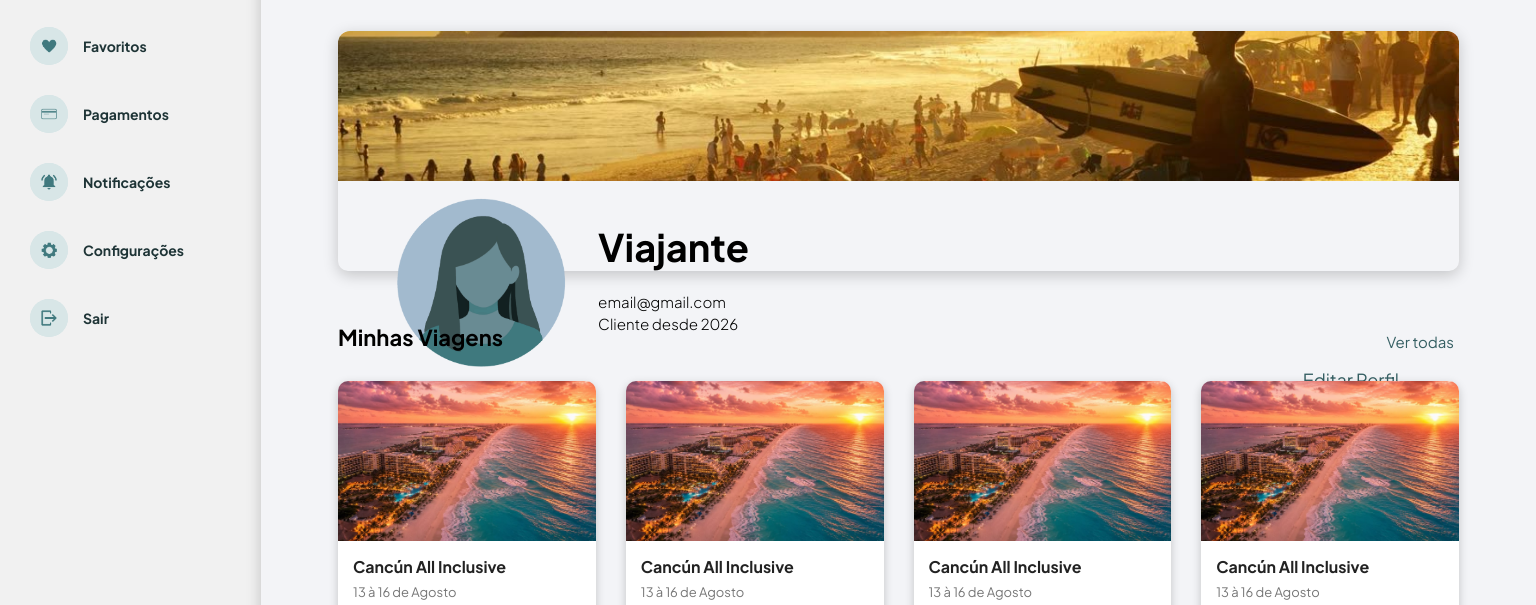
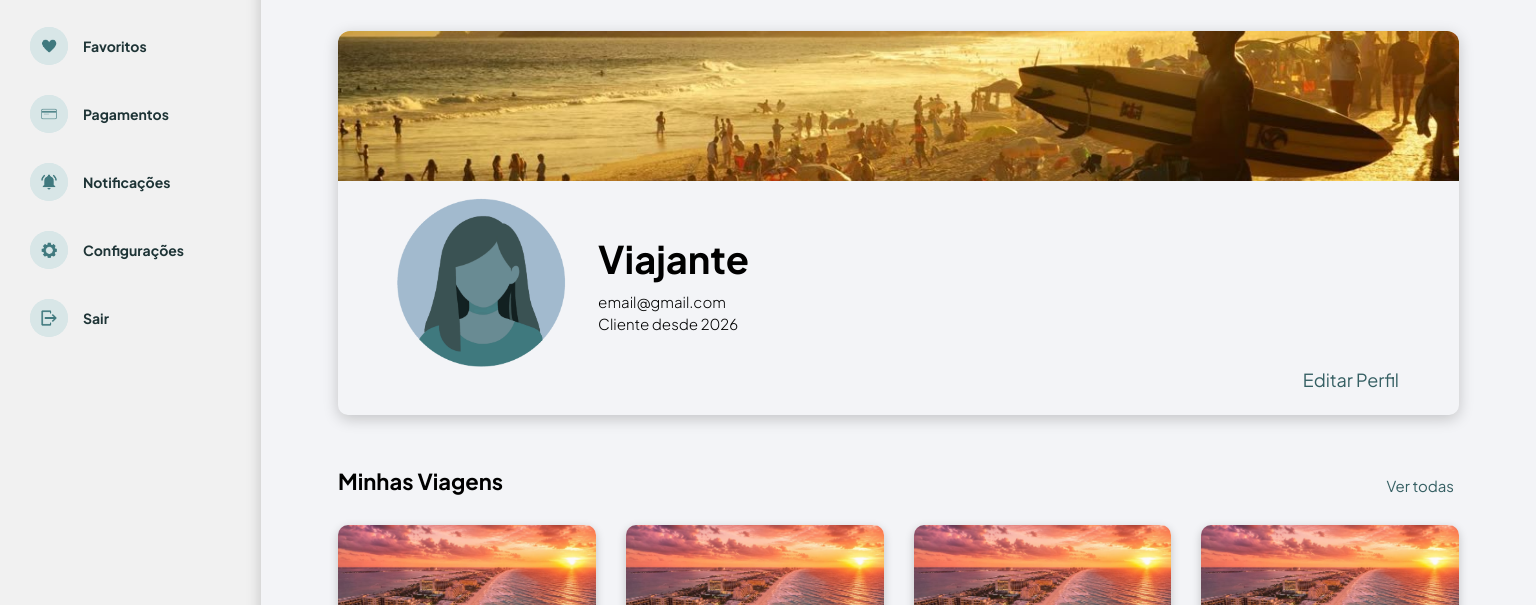
Before and after one commit to julliavsantos/BoaTour---Turismo, a plain HTML site: page PERFIL/index.html in a window 1536 px wide. Shown: the part 179-784 px from the top of the page. Drawn offline with Linux system fonts and the light colour scheme.

Commit message:
Alterar CSS PERFIL

```diff
--- a/PERFIL/style.css
+++ b/PERFIL/style.css
@@ -103,7 +103,7 @@ body {
 }
 .quadro{
     width: 100%;
-    height: 30vh;
+    height: 48vh;
     margin-left: auto;
     margin-right: auto;
     align-items: center;
@@ -144,7 +144,7 @@ body {
 .quadro-text h1{
     width: auto;
     height: 8vh;
-    align-items: flex-start;
+    align-items: center;
     font-family: 'Plus Jakarta Sans', sans-serif;
     font-size: 38px;
     font-weight: 700;
@@ -177,7 +177,7 @@ body {
         transform 0.25s ease,
         color 0.25s ease;
 }
-.quadro-bottom a:hover {
+.quadro-bottom p:hover {
     transform: scale(1.08);
 }
 .viagens-text{
@@ -379,372 +379,223 @@ body {
 .fechar-notificacoes:hover {
     color: #1e3436;
 }
-/* =========================================
-   MODAL EDITAR PERFIL
-========================================= */
-
 .modal-editar-perfil {
     position: fixed;
     inset: 0;
-
     display: flex;
     align-items: center;
     justify-content: center;
-
     background: rgba(0, 0, 0, 0.5);
-
     opacity: 0;
     visibility: hidden;
-
     z-index: 99999;
-
     transition:
         opacity 0.3s ease,
         visibility 0.3s ease;
 }
-
 .modal-editar-perfil.ativo {
     opacity: 1;
     visibility: visible;
 }
-
-
-/* CAIXA */
-
 .editar-perfil {
     width: 680px;
     max-width: 90%;
     max-height: 90vh;
-
     padding: 35px 40px;
-
     box-sizing: border-box;
-
     background: #d8e6e7;
     border-radius: 18px;
-
     position: relative;
-
     overflow-y: auto;
-
     opacity: 0;
     transform: translateY(20px);
-
     transition:
         opacity 0.3s ease,
         transform 0.3s ease;
 }
-
 .modal-editar-perfil.ativo .editar-perfil {
     opacity: 1;
     transform: translateY(0);
 }
-
-
-/* TÍTULO */
-
 .editar-perfil h2 {
     margin: 0;
-
     font-family: 'Plus Jakarta Sans', sans-serif;
     font-size: 26px;
     font-weight: 700;
-
     color: #1e3436;
 }
-
 .subtitulo-editar {
     margin: 6px 0 25px;
-
     font-family: 'Plus Jakarta Sans', sans-serif;
     font-size: 13px;
-
     color: #607274;
 }
-
-
-/* BOTÃO X */
-
 .fechar-editar {
     position: absolute;
-
     top: 12px;
     right: 18px;
-
     border: none;
     background: none;
-
     color: #535353;
-
     font-size: 32px;
     font-weight: 300;
-
     line-height: 1;
-
     cursor: pointer;
 }
-
 .fechar-editar:hover {
     color: #1e3436;
 }
-
-
-/* =========================================
-   BANNER
-========================================= */
-
 .banner-perfil-editar {
     margin-bottom: 25px;
 }
-
 .banner-perfil-editar > p {
     margin: 0 0 10px;
-
     font-family: 'Plus Jakarta Sans', sans-serif;
     font-size: 12px;
     font-weight: 600;
-
     color: #1e3436;
 }
-
 .banners-opcoes {
     display: grid;
-
     grid-template-columns: repeat(4, 1fr);
-
     gap: 10px;
 }
-
 .banner-opcao {
     height: 75px;
-
     padding: 0;
-
     border: 2px solid transparent;
     border-radius: 9px;
-
     background: transparent;
-
     overflow: hidden;
-
     cursor: pointer;
-
     transition:
         border-color 0.2s ease,
         transform 0.2s ease;
 }
-
 .banner-opcao img {
     width: 100%;
     height: 100%;
-
     object-fit: cover;
-
     display: block;
 }
-
 .banner-opcao:hover {
     transform: translateY(-2px);
 }
-
 .banner-opcao.ativo {
     border-color: #518d93;
 }
-
-
-/* =========================================
-   FOTO
-========================================= */
-
 .foto-perfil-editar {
     display: flex;
     align-items: center;
-
     gap: 20px;
-
     margin-bottom: 28px;
     padding-bottom: 25px;
-
     border-bottom: 1px solid rgba(30, 52, 54, 0.15);
 }
-
 .foto-editar {
     width: 80px;
     height: 80px;
-
     border-radius: 50%;
-
     background: white;
-
     display: flex;
     align-items: center;
     justify-content: center;
-
     overflow: hidden;
-
     flex-shrink: 0;
 }
-
 .foto-editar img {
     width: 105px;
     height: 105px;
-
     object-fit: contain;
 }
-
 .foto-perfil-editar strong {
     display: block;
-
     margin-bottom: 8px;
-
     font-family: 'Plus Jakarta Sans', sans-serif;
-
     font-size: 12px;
-
     color: #1e3436;
 }
-
 .btn-foto {
     padding: 10px 16px;
-
     border: 1px solid #518d93;
-
     border-radius: 7px;
-
     background: transparent;
-
     color: #355f63;
-
     font-family: 'Plus Jakarta Sans', sans-serif;
-
     font-size: 12px;
-
     font-weight: 600;
-
     cursor: pointer;
-
     transition: 0.2s;
 }
-
 .btn-foto:hover {
     background: #518d93;
     color: white;
 }
-
-
-/* =========================================
-   CAMPOS
-========================================= */
-
 .campos-perfil {
     display: grid;
-
     grid-template-columns: 1fr 1fr;
-
     gap: 18px 20px;
 }
-
 .campo {
     display: flex;
     flex-direction: column;
 }
-
 .campo-completo {
     grid-column: 1 / -1;
 }
-
 .campo label {
     margin-bottom: 6px;
-
     font-family: 'Plus Jakarta Sans', sans-serif;
-
     font-size: 12px;
-
     font-weight: 600;
-
     color: #1e3436;
 }
-
 .campo input {
     width: 100%;
     height: 45px;
-
     padding: 0 13px;
-
     box-sizing: border-box;
-
     border: 1px solid #c5cdce;
-
     border-radius: 8px;
-
     background: white;
-
     color: #1e3436;
-
     font-family: 'Plus Jakarta Sans', sans-serif;
-
     font-size: 13px;
-
     outline: none;
-
     transition:
         border-color 0.2s ease,
         box-shadow 0.2s ease;
 }
-
 .campo input:focus {
     border-color: #518d93;
-
     box-shadow:
         0 0 0 3px rgba(81, 141, 147, 0.15);
 }
-
-
-/* =========================================
-   BOTÕES
-========================================= */
-
 .botoes-editar {
     display: flex;
-
     justify-content: flex-end;
-
     gap: 12px;
-
     margin-top: 30px;
 }
-
 .btn-cancelar,
 .btn-salvar {
     height: 42px;
-
     padding: 0 20px;
-
     border-radius: 7px;
-
     font-family: 'Plus Jakarta Sans', sans-serif;
-
     font-size: 12px;
-
     font-weight: 600;
-
     cursor: pointer;
-
     transition: 0.2s;
 }
-
 .btn-cancelar {
     border: 1px solid #aebcbd;
-
     background: transparent;
-
     color: #355f63;
 }
-
 .btn-cancelar:hover {
     background: #c5d6d7;
 }
-
 .btn-salvar {
     border: none;
 
@@ -752,10 +603,8 @@ body {
 
     color: white;
 }
-
 .btn-salvar:hover {
     background: #3f777c;
-
     transform: translateY(-1px);
 }
 }
```
